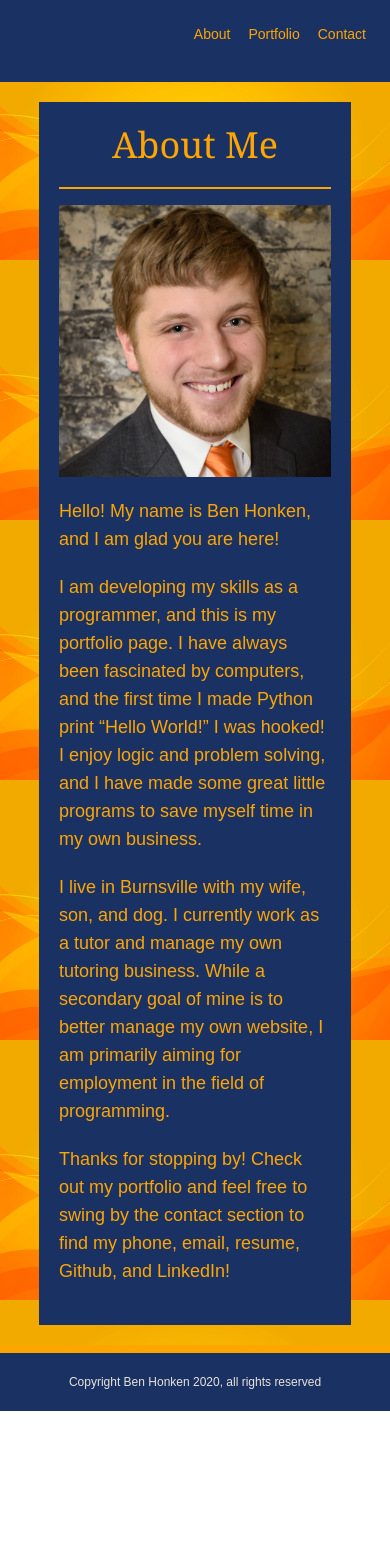
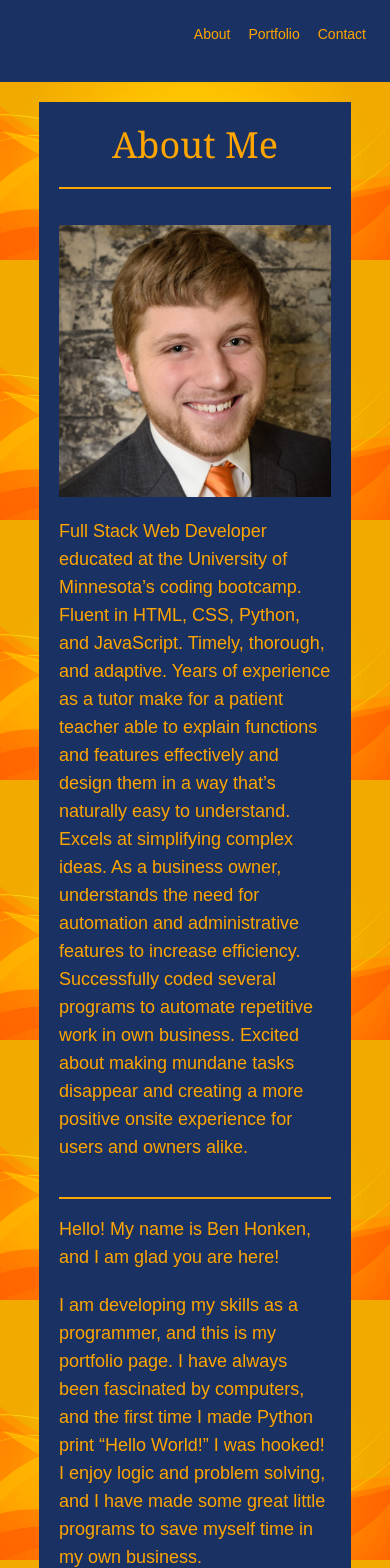
Before and after one commit to BenHonken/react-portfolio, a React (Create React App) app: page / in a window 390 px wide. Shown: the top 1568 px of the page. Before the commit the page ends 1411 px from the top, so only its background shows below. Built offline with nearby package versions, Linux system fonts and the light colour scheme.

Commit message:
added brand statement and adjusted layout of about page

```diff
--- a/public/styles.css
+++ b/public/styles.css
@@ -116,7 +116,7 @@ a {
   }
   #mypic{
       align-content: center;
-      margin: 0px 0px 20px 20px;
+      margin: 30px 0px 20px 20px;
       max-width: 90%;
       height: auto;
   }
@@ -227,7 +227,7 @@ footer {
   }
   #mypic{
     max-width: 100%;
-    margin: 0 0 20px 0;
+    margin: 20px 0 20px 0;
   }
   .contactMid{
     border-left: 0;
--- a/src/components/pages/About.js
+++ b/src/components/pages/About.js
@@ -13,12 +13,14 @@ function About() {
                       <img src={require("../../images/mypic.jpg")} class="img-fluid" id="mypic" alt="Ben Honken" />
                   </div>
                   <div class="col-md-9">
+                      <p>Full Stack Web Developer educated at the University of Minnesota’s coding bootcamp. Fluent in HTML, CSS, Python, and JavaScript. Timely, thorough, and adaptive. Years of experience as a tutor make for a patient teacher able to explain functions and features effectively and design them in a way that’s naturally easy to understand. Excels at simplifying complex ideas. As a business owner, understands the need for automation and administrative features to increase efficiency. Successfully coded several programs to automate repetitive work in own business. Excited about making mundane tasks disappear and creating a more positive onsite experience for users and owners alike. </p>
+                  </div>
+              </div>
+              <hr />
+              <div class="row">
+                  <div class="col-md-12">
                       <p>Hello!  My name is Ben Honken, and I am glad you are here!</p>
                       <p>I am developing my skills as a programmer, and this is my portfolio page.  I have always been fascinated by computers, and the first time I made Python print &#8220;Hello World!&#8221; I was hooked!  I enjoy logic and problem solving, and I have made some great little programs to save myself time in my own business.</p>
-                  </div>
-              </div>
-              <div class="row">
-                  <div class="col-md-12">
                       <p>I live in Burnsville with my wife, son, and dog.  I currently work as a tutor and manage my own tutoring business.  While a secondary goal of mine is to better manage my own website, I am primarily aiming for employment in the field of programming.</p>
                       <p>Thanks for stopping by!  Check out my portfolio and feel free to swing by the contact section to find my phone, email, resume, Github, and LinkedIn!  </p>
                   </div>
```
